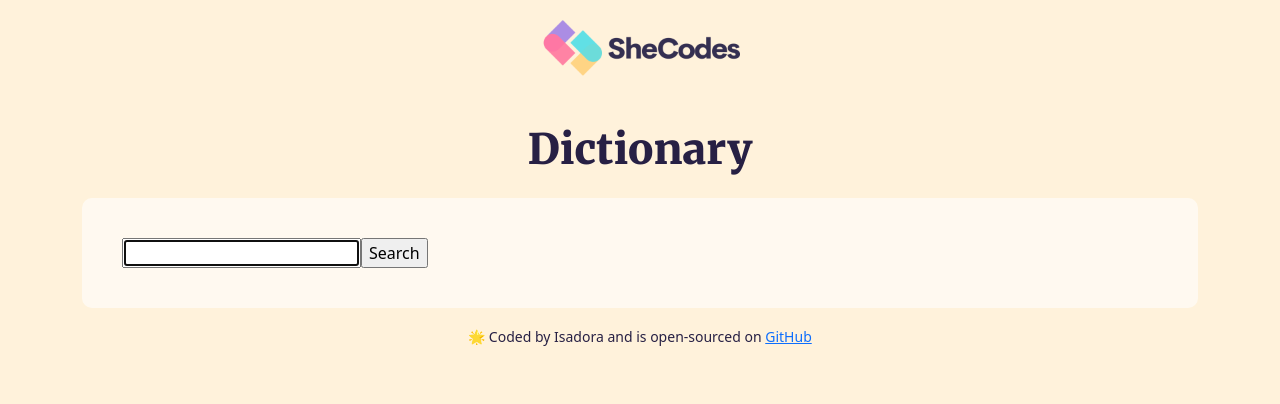
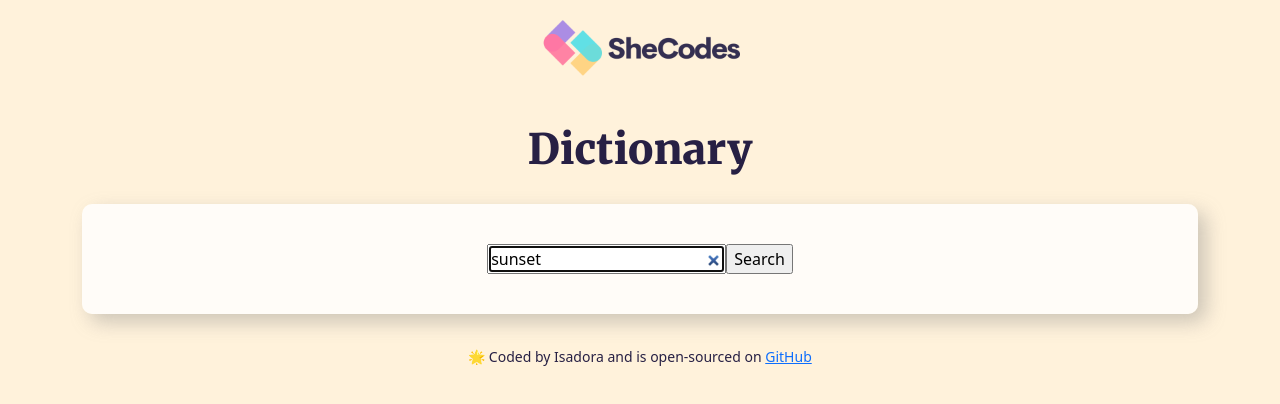
Before and after one commit to isataguchi/dictionary-project, a React (Create React App) app: page / in a window 1280 px wide. Shown: the top 404 px of the page. Built offline with nearby package versions, Linux system fonts and the light colour scheme; no server answers.

Commit message:
added styling and defaultkeyword

```diff
--- a/src/App.js
+++ b/src/App.js
@@ -12,7 +12,7 @@ function App() {
         </header>
         <main>
           <h1 className="text-center mt-5">Dictionary</h1>
-          <Dictionary />
+          <Dictionary defaultKeyword="sunset" />
         </main>
         <footer>
           <p className="footer text-center">
--- a/src/Dictionary.css
+++ b/src/Dictionary.css
@@ -1,22 +1,33 @@
-.Dictionary {
-  background: rgba(255, 255, 255, 0.6);
-  padding: 40px;
-  border-radius: 10px;
-}
-
 .Example {
   opacity: 0.7;
   font-style: italic;
   font-size: 14px;
 }
 
-h2 {
+.Dictionary section {
+  background: rgba(255, 255, 255, 0.8);
+  padding: 40px;
+  border-radius: 10px;
+  box-shadow: 8px 8px 19px rgb(131, 131, 131, 0.4);
+  margin: 30px 0;
+}
+
+.Results h2 {
+  font-size: 32px;
+  font-weight: 700;
+}
+
+.Results h4 {
   font-size: 30px;
 }
 
-p {
-  margin: 0 !important;
-  line-height: 24px;
+.Meaning h3 {
+  font-size: 32px;
+  font-weight: 700;
+}
+
+.Results p {
+  line-height: 1.5;
 }
 li {
   margin: 0;
--- a/src/Dictionary.js
+++ b/src/Dictionary.js
@@ -3,33 +3,51 @@ import axios from "axios";
 import Results from "./Results";
 import "./Dictionary.css";
 
-export default function Dictionary() {
-  let [keyword, setKeyword] = useState("");
+export default function Dictionary(props) {
+  let [keyword, setKeyword] = useState(props.defaultKeyword);
   let [results, setResults] = useState(null);
-
+  let [loaded, setLoaded] = useState(false);
   function handleResponse(response) {
-    console.log(response.data[0]);
     setResults(response.data[0]);
-    // .meanings[0].definitions[0].definition //
   }
 
-  function search(event) {
-    event.preventDefault();
-
+  function search() {
     let apiUrl = `https://api.dictionaryapi.dev/api/v2/entries/en/${keyword}`;
     axios.get(apiUrl).then(handleResponse);
+  }
+
+  function handleSubmit(event) {
+    event.preventDefault();
+    search();
   }
 
   function handleKeyword(event) {
     setKeyword(event.target.value);
   }
+  function load() {
+    setLoaded(true);
+    search();
+  }
+  if (loaded) {
     return (
       <div className="Dictionary mt-4 mb-3">
-      <form onSubmit={search}>
-        <input type="search" autoFocus={true} onChange={handleKeyword} />
+        <section className="text-center">
+          <form onSubmit={handleSubmit}>
+            <input
+              type="search"
+              value="sunset"
+              autoFocus={true}
+              onChange={handleKeyword}
+            />
             <input type="submit" value="Search" />
           </form>
+        </section>
+
         <Results results={results} />
       </div>
     );
+  } else {
+    load();
+    return "Loading...";
   }
+}
--- a/src/Phonetic.css
+++ b/src/Phonetic.css
@@ -4,6 +4,9 @@ audio {
   margin-top: 15px;
 }
 
+.Phonetic {
+  text-align: center;
+}
 .Phonetic-text {
   display: inline;
   line-height: 54px;
--- a/src/Results.js
+++ b/src/Results.js
@@ -2,31 +2,32 @@ import React from "react";
 import Meaning from "./Meaning";
 import Synonyms from "./Synonyms";
 import Phonetic from "./Phonetic";
-import ReactAudioPlayer from "react-audio-player";
 
 export default function Results(props) {
   if (props.results) {
     return (
       <div className="Results">
-        <h2 className="mt-3">
-          <strong>{props.results.word}</strong>{" "}
+        <section>
+          <h2>{props.results.word}</h2>{" "}
           {props.results.phonetics.map(function (phonetic, index) {
             return (
+              <h4>
                 <div key={index}>
                   <Phonetic phonetic={phonetic} />
                 </div>
+              </h4>
             );
           })}
-        </h2>
-
+        </section>
         {props.results.meanings.map(function (meaning, index) {
           return (
+            <section>
               <div key={index}>
                 <Meaning meaning={meaning} />
 
                 <Synonyms meaning={meaning} />
-              <hr />
               </div>
+            </section>
           );
         })}
       </div>
```
Lines whose indentation alone changed are shown as unchanged.
